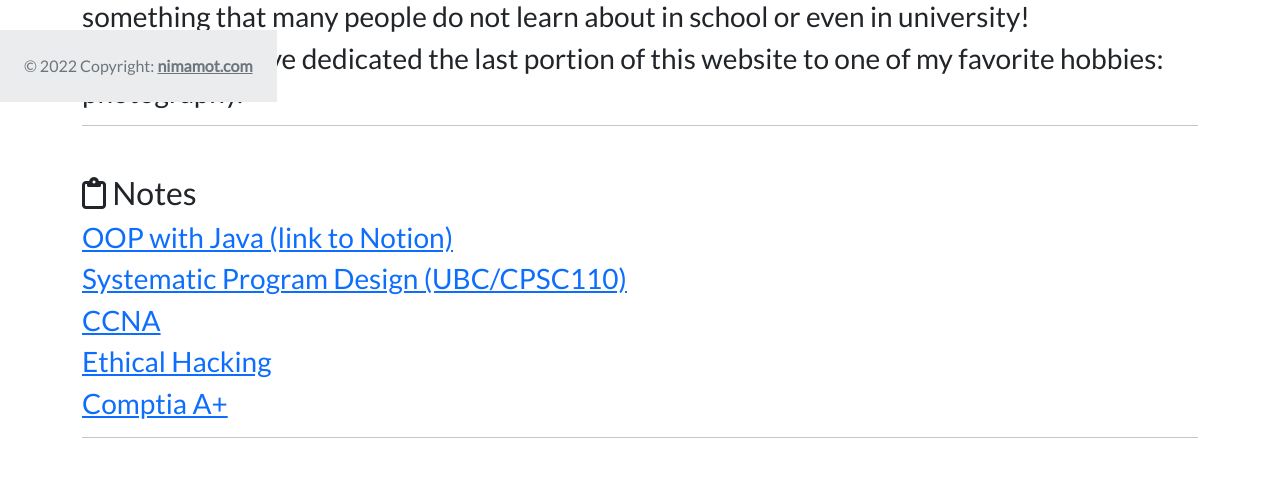
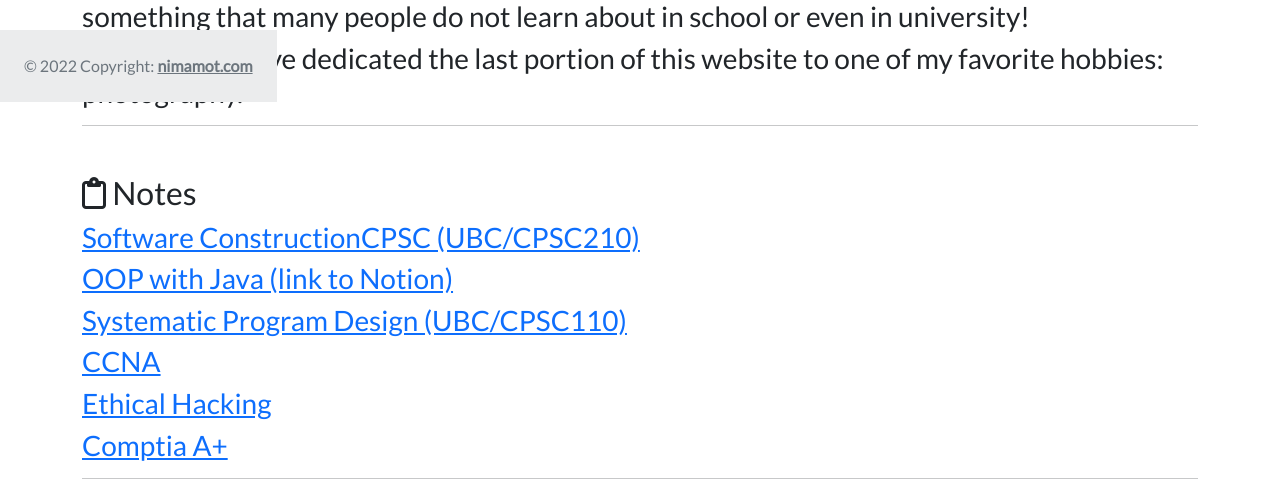
Before and after one commit to nimamot/Personal-Website, a Django app: page / in a window 1280 px wide. Shown: the part 698-1184 px from the top of the page. Run offline with Django 3.2, Linux system fonts and the light colour scheme; data comes from the database, SQL or seed files in the repository; some libraries are stand-ins or nearby versions.

Commit message:
fixed a bug

```diff
--- a/portfolio/templates/portfolio/home.html
+++ b/portfolio/templates/portfolio/home.html
@@ -24,6 +24,7 @@
 
 <hr>
 <h2 class="mt-5"><i class="far fa-clipboard"></i> Notes</h2>
+<h3><a href="https://www.notion.so/18aaad9bad9140b9a099009345569ee3?v=f58647ad3fff4396ace63147be26b76f" target="blank">Software ConstructionCPSC (UBC/CPSC210)</a></h3>
 <h3><a href="https://www.notion.so/OOP-e04db3ff9763436f916e3951f4fe8c13" target="blank">OOP with Java (link to Notion)</a></h3>
 <h3><a href="https://honey-stay-5a5.notion.site/754fe34c4a5e47729f2b62ae479762dc?v=2b237de07c1749e494e06e068901f537">Systematic Program Design (UBC/CPSC110)</a></h3>
 <h3><a href={% url 'blog:all_blogs' %}>CCNA</a></h3>
```
